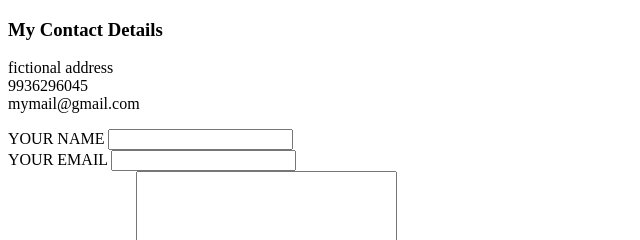
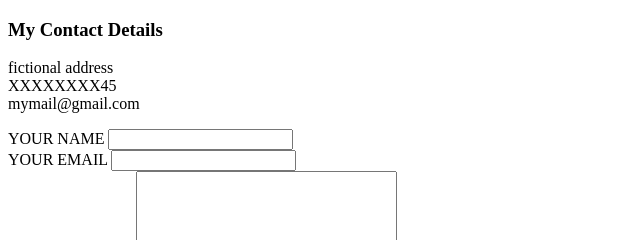
Before and after one commit to luvk007/cv, a plain HTML site: page contact.html in a window 1280 px wide. Shown: the top 240 px of the page, 0-640 px from the left. Drawn offline with Linux system fonts and the light colour scheme.

Commit message:
Update contact.html

```diff
--- a/contact.html
+++ b/contact.html
@@ -6,7 +6,7 @@
   </head>
   <body>
     <h3><strong>My Contact Details</strong> </h3>
-    <p>fictional address <br> 9936296045 <br> mymail@gmail.com </p>
+    <p>fictional address <br> XXXXXXXX45 <br> mymail@gmail.com </p>
 <form action="mailto:lovk531@gmail.com" method="post" enctype="text/plain">
   <label>YOUR NAME</label>
   <input type="text" name=" YOUR NAME" value=""><br>
```
